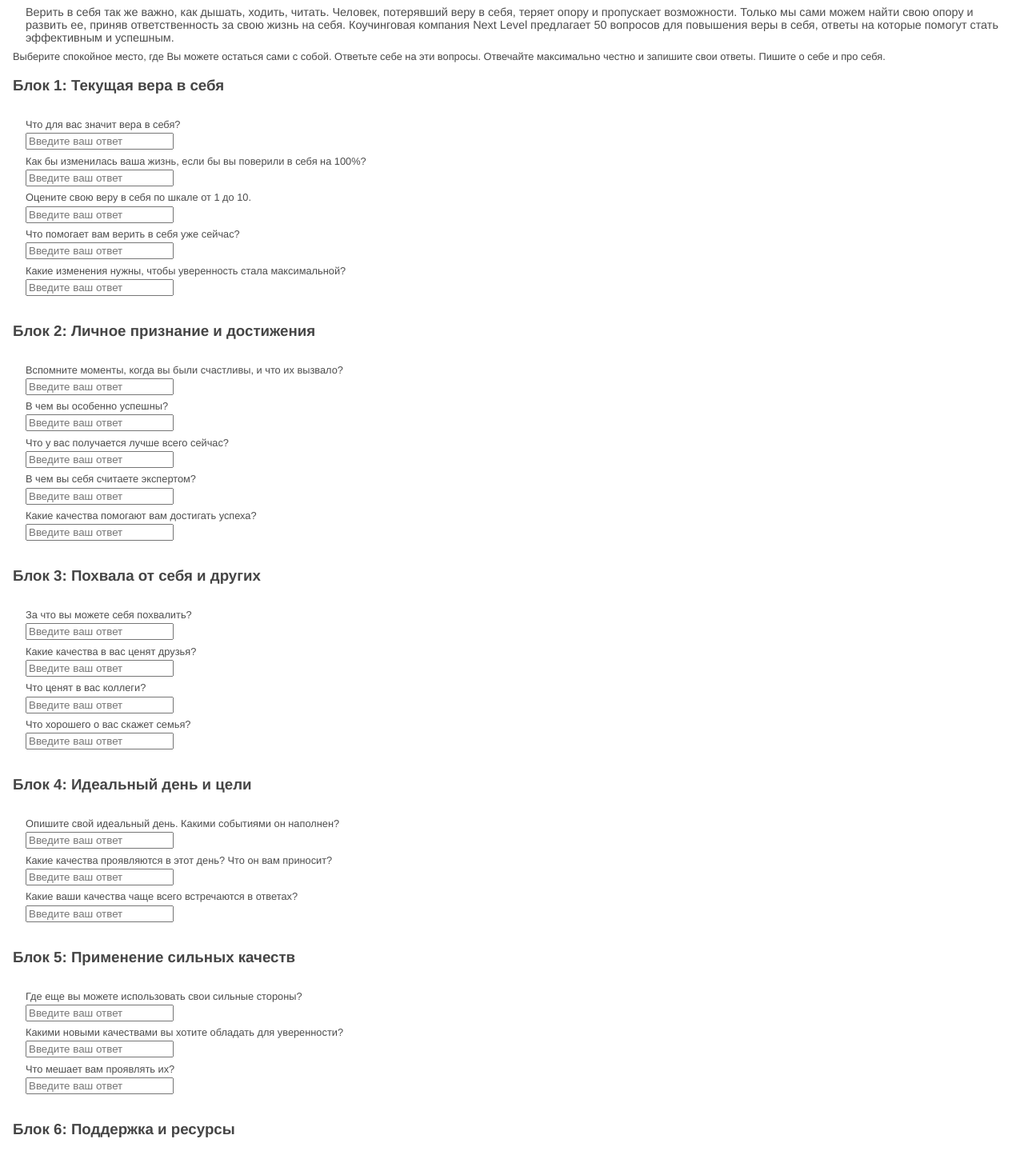
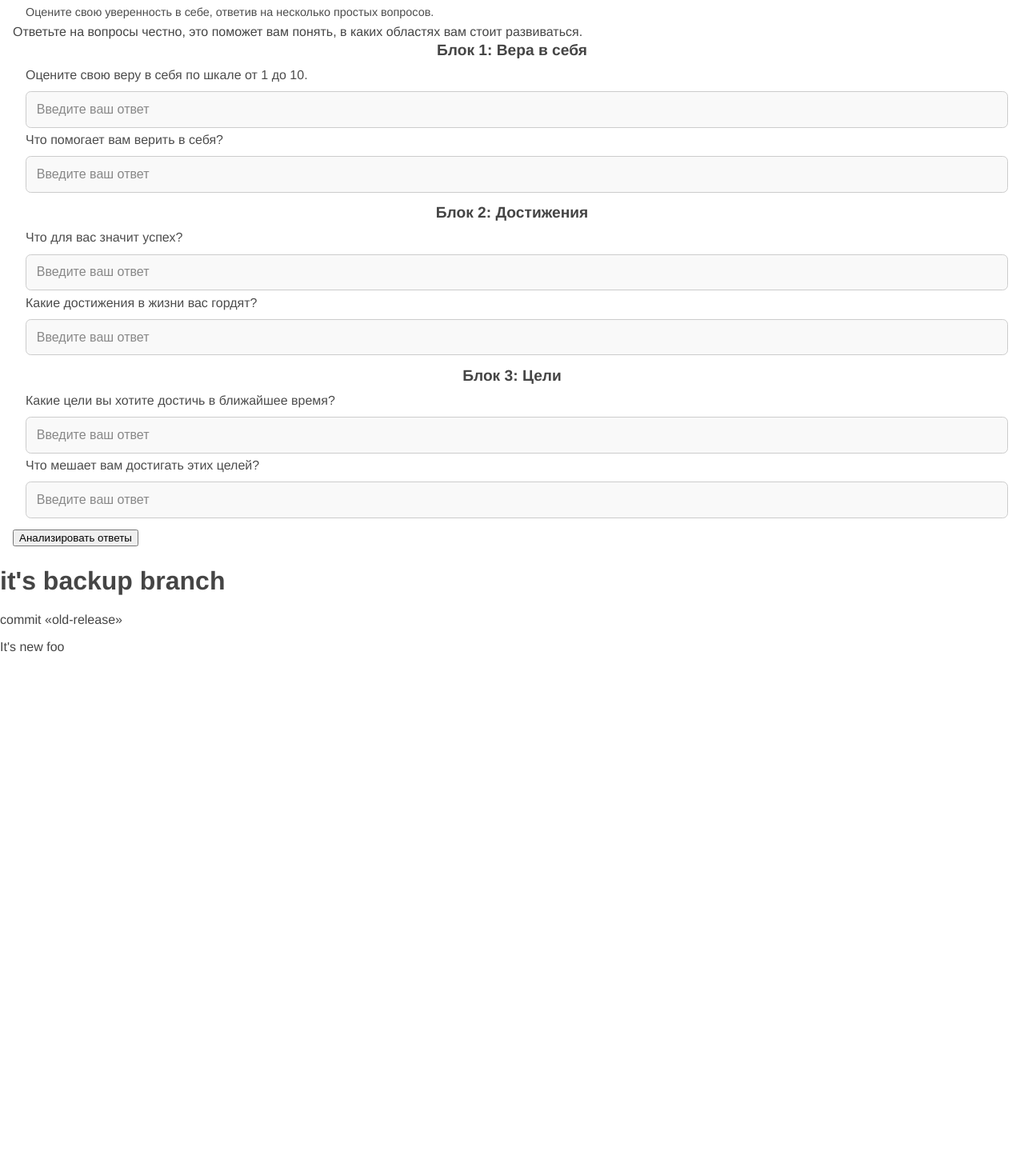
Before and after one commit to AlexanderSipko/promotion_app, a React (Vite) app: page / in a window 1280 px wide. Shown: the part 107-1561 px from the top of the page at 80% size. After the commit the page ends 941 px from the top, so only its background shows below. Built offline with nearby package versions, Linux system fonts and the light colour scheme.

Commit message:
изменена структура опросника

```diff
--- a/src/widgets/content/index.jsx
+++ b/src/widgets/content/index.jsx
@@ -1,76 +1,35 @@
-import React, {useState} from 'react';
+import React, { useState } from 'react';
 import { observer } from 'mobx-react';
 import './style.scss';
 
 const MOCK_DATA = {
     title: '50 вопросов для повышения самооценки',
-    description: 'Верить в себя так же важно, как дышать, ходить, читать. Человек, потерявший веру в себя, теряет опору и пропускает возможности.\nТолько мы сами можем найти свою опору и развить ее, приняв ответственность за свою жизнь на себя.\nКоучинговая компания Next Level предлагает 50 вопросов для повышения веры в себя, ответы на которые помогут стать эффективным и успешным.\n',
-    instructions: 'Выберите спокойное место, где Вы можете остаться сами с собой. Ответьте себе на эти вопросы. Отвечайте максимально честно и запишите свои ответы. Пишите о себе и про себя.',
+    description: 'Оцените свою уверенность в себе, ответив на несколько простых вопросов.',
+    instructions: 'Ответьте на вопросы честно, это поможет вам понять, в каких областях вам стоит развиваться.',
     blocks: [
         {
-            title: 'Блок 1: Текущая вера в себя',
+            title: 'Блок 1: Вера в себя',
             questions: [
-                {text:'Что для вас значит вера в себя?', answer:''},
-                {text:'Как бы изменилась ваша жизнь, если бы вы поверили в себя на 100%?', answer:''},
-                {text:'Оцените свою веру в себя по шкале от 1 до 10.', answer:''},
-                {text:'Что помогает вам верить в себя уже сейчас?', answer:''},
-                {text:'Какие изменения нужны, чтобы уверенность стала максимальной?', answer:''},
+                {text: 'Оцените свою веру в себя по шкале от 1 до 10.', answer: ''},
+                {text: 'Что помогает вам верить в себя?', answer: ''},
             ]
         },
         {
-            title: 'Блок 2: Личное признание и достижения',
+            title: 'Блок 2: Достижения',
             questions: [
-                {text:'Вспомните моменты, когда вы были счастливы, и что их вызвало?', answer:''},
-                {text:'В чем вы особенно успешны?', answer:''},
-                {text:'Что у вас получается лучше всего сейчас?', answer:''},
-                {text:'В чем вы себя считаете экспертом?', answer:''},
-                {text:'Какие качества помогают вам достигать успеха?', answer:''},
+                {text: 'Что для вас значит успех?', answer: ''},
+                {text: 'Какие достижения в жизни вас гордят?', answer: ''},
             ]
         },
         {
-            title: 'Блок 3: Похвала от себя и других',
+            title: 'Блок 3: Цели',
             questions: [
-                {text:'За что вы можете себя похвалить?', answer:''},
-                {text:'Какие качества в вас ценят друзья?', answer:''},
-                {text:'Что ценят в вас коллеги?', answer:''},
-                {text:'Что хорошего о вас скажет семья?', answer:''},
-            ]
-        },
-        {
-            title: 'Блок 4: Идеальный день и цели',
-            questions: [
-                {text:'Опишите свой идеальный день. Какими событиями он наполнен?', answer:''},
-                {text:'Какие качества проявляются в этот день? Что он вам приносит?', answer:''},
-                {text:'Какие ваши качества чаще всего встречаются в ответах?', answer:''},
-            ]
-        },
-        {
-            title: 'Блок 5: Применение сильных качеств',
-            questions: [
-                {text:'Где еще вы можете использовать свои сильные стороны?', answer:''},
-                {text:'Какими новыми качествами вы хотите обладать для уверенности?', answer:''},
-                {text:'Что мешает вам проявлять их?', answer:''},
-            ]
-        },
-        {
-            title: 'Блок 6: Поддержка и ресурсы',
-            questions: [
-                {text:'Кто или что поможет вам развить нужные качества?', answer:''},
-                {text:'Что или кто может мешать на этом пути, и как устранить преграды?', answer:''},
-                {text:'На кого вы можете положиться для поддержки?', answer:''},
-            ]
-        },
-        {
-            title: 'Блок 7: План действий и цели',
-            questions: [
-                {text:'Какой первый шаг вы сделаете для уверенности в себе?', answer:''},
-                {text:'Напишите вдохновляющее послание для себя.', answer:''},
+                {text: 'Какие цели вы хотите достичь в ближайшее время?', answer: ''},
+                {text: 'Что мешает вам достигать этих целей?', answer: ''},
             ]
         }
     ]
 };
-
-
 
 const Content = observer(() => {
     const [data, setData] = useState(MOCK_DATA);
@@ -90,24 +49,24 @@ const Content = observer(() => {
     const analyzeAnswers = () => {
         const answers = collectAnswers();
 
-        // Пример анализа
-        const wordCount = answers.reduce((acc, answer) => acc + answer.split(" ").length, 0);
-
-        const positiveWords = ['успех', 'счастье', 'уверенность'];
+        // Simple scoring system based on answers:
+        const positiveKeywords = ['успех', 'достижения', 'цели', 'уверенность', 'счастье'];
         const positiveMentions = answers.reduce((acc, answer) => {
-            positiveWords.forEach(word => {
+            positiveKeywords.forEach(word => {
                 if (answer.includes(word)) acc++;
             });
             return acc;
         }, 0);
 
+        const score = positiveMentions * 10; // For simplicity, each positive mention adds 10 points
+
         const summary = {
             totalAnswers: answers.length,
-            wordCount,
             positiveMentions,
-            recommendation: positiveMentions > 5
-                ? "Вы демонстрируете позитивный настрой, что может помочь в достижении целей!"
-                : "Попробуйте сосредоточиться на положительных моментах и достижениях, чтобы укрепить веру в себя."
+            score,
+            recommendation: score > 30
+                ? "Вы демонстрируете позитивный настрой! Продолжайте двигаться в том же направлении."
+                : "Попробуйте сосредоточиться на достижениях и целях, чтобы укрепить свою уверенность."
         };
 
         setAnalysisResult(summary);
@@ -121,7 +80,7 @@ const Content = observer(() => {
             <p>{data.instructions}</p>
             {data.blocks.map((block, blockIndex) => (
                 <div key={`block_${blockIndex}`} className='block'>
-                    <h3>{block.title}</h3>
+                    <h2>{block.title}</h2>
                     <ul>
                         {block.questions.map((question, questionIndex) => (
                             <li key={`${blockIndex}_question_${questionIndex}`}>
@@ -142,10 +101,10 @@ const Content = observer(() => {
 
             {analysisResult && (
                 <div className='analysis-result'>
-                    <h3>Результат анализа:</h3>
+                    <h2>Результат анализа:</h2>
                     <p>Количество ответов: {analysisResult.totalAnswers}</p>
-                    <p>Общее количество слов: {analysisResult.wordCount}</p>
                     <p>Упоминания позитивных слов: {analysisResult.positiveMentions}</p>
+                    <p>Ваш результат: {analysisResult.score} баллов</p>
                     <p>Рекомендация: {analysisResult.recommendation}</p>
                 </div>
             )}
--- a/src/widgets/content/style.scss
+++ b/src/widgets/content/style.scss
@@ -11,7 +11,7 @@ div.content {
 
     h2 {
         @extend %margin-mobile;
-        font-size: 1.2rem; // Увеличим немного шрифт для мобильных экранов
+        font-size: 1.2rem; // Slightly larger font for mobile screens
         text-align: center;
     }
 
@@ -21,11 +21,11 @@ div.content {
         padding: 0 1rem;
         text-align: left;
         opacity: 0.7;
-        font-size: 0.9rem; // Немного уменьшить для мобильной версии
+        font-size: 0.9rem; // Slightly reduced font size for mobile version
     }
 
     p:last-of-type {
-        font-size: 0.8rem;
+        font-size: 1rem;
         margin: 0.2rem 0;
         padding: 0;
         text-align: justify;
@@ -35,18 +35,45 @@ div.content {
         list-style: none;
         margin: 0;
         padding: 0.5rem 1rem;
-        max-height: 70vh; // Откорректируем высоту для более легкой прокрутки
+        max-height: 70vh; // Adjust height for easier scrolling
         overflow-y: auto;
 
         li {
+            padding: 0;
             font-size: 1rem;
             color: rgb(45, 87, 238);
-            margin-bottom: 0.4rem; // Добавим отступы для лучшей читаемости
+            margin-bottom: 0.4rem; // Added margin for better readability
+        }
+    }
+
+    input {
+        width: calc(100% - 1rem);
+        padding: 0.8rem;
+        margin-top: 0.5rem;
+        border: 1px solid #ccc;
+        border-radius: 0.4rem;
+        font-size: 1rem;
+        color: #333;
+        background-color: #f9f9f9;
+        transition: all 0.3s ease;
+
+        &::placeholder {
+            color: #888;
+        }
+
+        &:focus {
+            border-color: #007bff; // Highlight the border on focus
+            background-color: #fff; // Make the background white when focused
+            outline: none;
+        }
+
+        &:hover {
+            border-color: #007bff; // Change border color on hover
         }
     }
 }
 
-// Медиазапрос для очень маленьких экранов
+// Media query for very small screens
 @media (max-width: 600px) {
     div.content {
         margin: 0.2rem;
```
